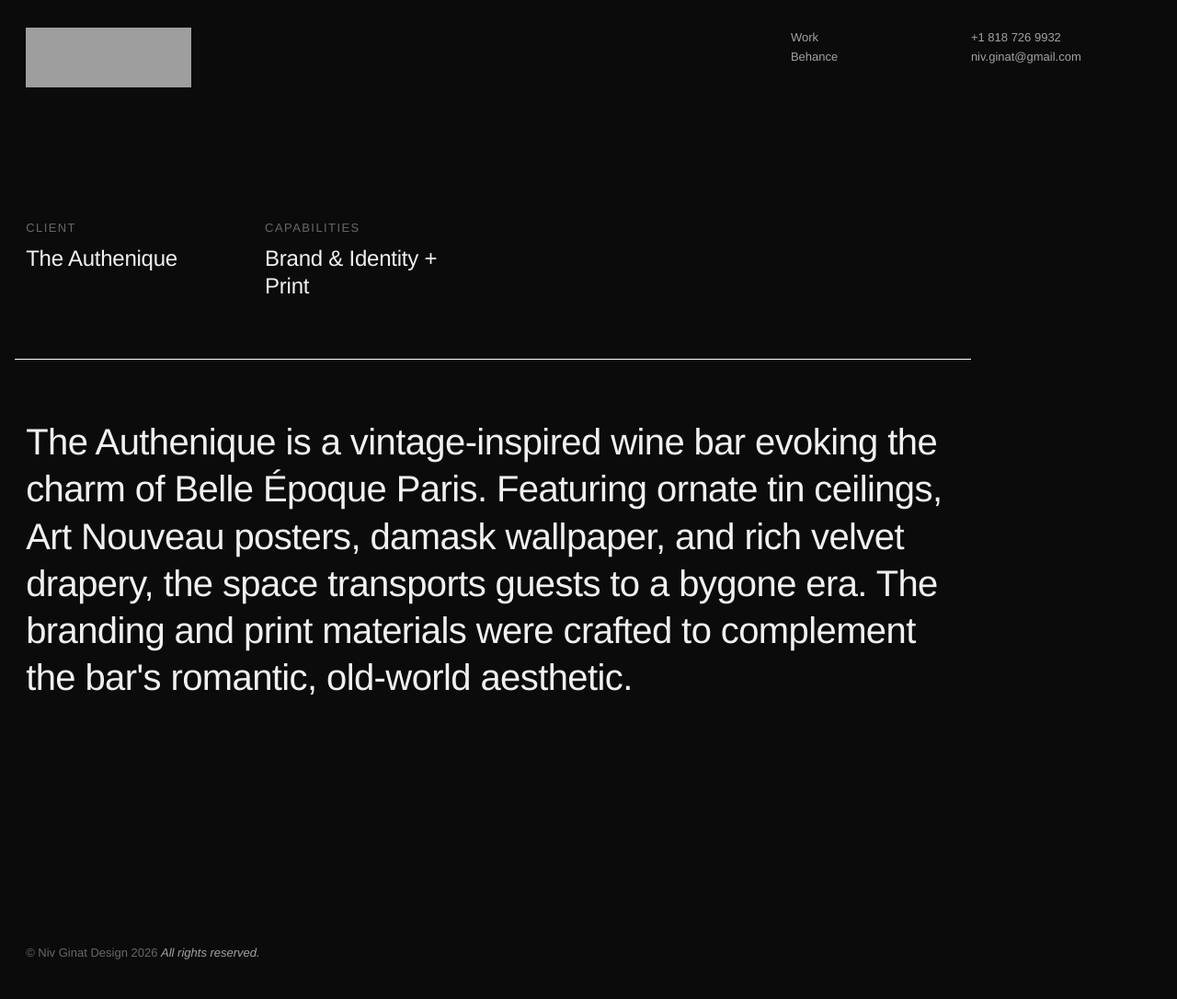
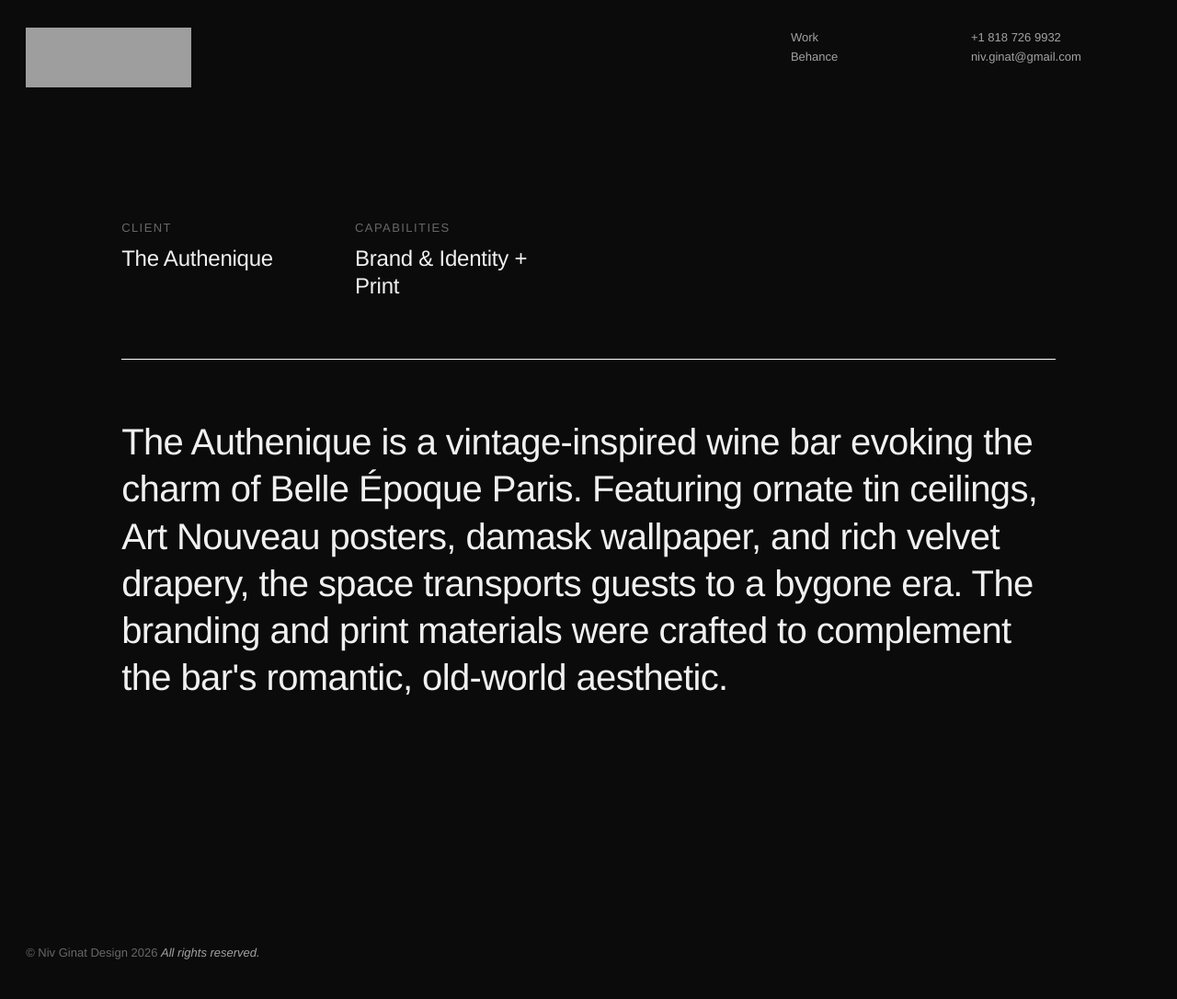
Before and after one commit to niv-ginat/niv-ginat, a Jekyll site: the page built from _projects/the-authenique.html, in a window 1280 px wide. Shown: the whole page at 92% size. Built offline with Jekyll 4.4.1, drawn with Linux system fonts in a browser that asks for light colours; grey boxes are pictures that could not be loaded.

Commit message:
Case studies: align the meta, headline and body to the image column
Co-Authored-By: Claude Opus 5 (1M context) <noreply@anthropic.com>

```diff
--- a/_layouts/project.html
+++ b/_layouts/project.html
@@ -14,13 +14,17 @@ layout: default
 {% endif %}
 
 {% if page.cover %}
-<div id="project-introduction">
-  <img src="{{ page.cover }}" alt="{{ page.title }}" />
+<div id="project-introduction" class="row justify-content-center">
+  <div class="col-lg-10 col-12">
+    <img src="{{ page.cover }}" alt="{{ page.title }}" />
+  </div>
 </div>
 {% endif %}
 
-<div id="project-description" class="row">
-  <div class="col-lg-10">
+<!-- Same centred 10-column box as the cover, clip and gallery, so the text
+     edges line up with the image edges on every case study. -->
+<div id="project-description" class="row justify-content-center">
+  <div class="col-lg-10 col-12">
 
   <div class="project-meta row">
     <div class="col-6 col-md-3">
--- a/css/style.css
+++ b/css/style.css
@@ -624,7 +624,10 @@ p {
 
 /* --- metadata row: CLIENT / ROLE / CAPABILITIES / YEAR --- */
 
+/* Zero gutter: a .row's negative margins would push the rule past the text
+   and image edges; with no gutter it starts and ends exactly on them. */
 .project-meta {
+  --bs-gutter-x: 0;
   padding-bottom: var(--s-5);
   margin-bottom: var(--s-5);
   border-bottom: 1px solid var(--rule);
@@ -659,9 +662,8 @@ p {
   margin-bottom: var(--s-3);
 }
 
-/* The opening statement fills the 10-column wrapper, matching the home
-   page header. Body copy stays capped: at this column width it would run
-   to ~98ch, far past a readable measure. */
+/* The opening statement and the body copy both fill the 10-column wrapper,
+   so the text edges line up with the images below. */
 .project-prose p:first-child { max-width: none; }
 
 /* everything after the opening statement drops to reading size */
@@ -670,7 +672,7 @@ p {
   line-height: 1.5;
   letter-spacing: 0;
   color: var(--ink-secondary);
-  max-width: 80ch;
+  max-width: none;
 }
 
 .project-prose p:last-child { margin-bottom: 0; }
```
